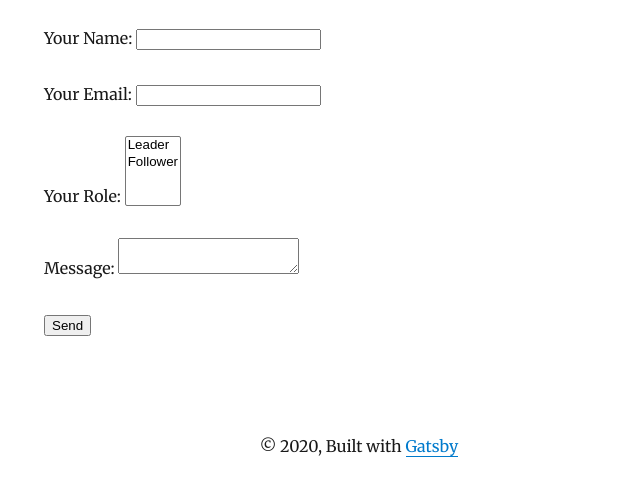
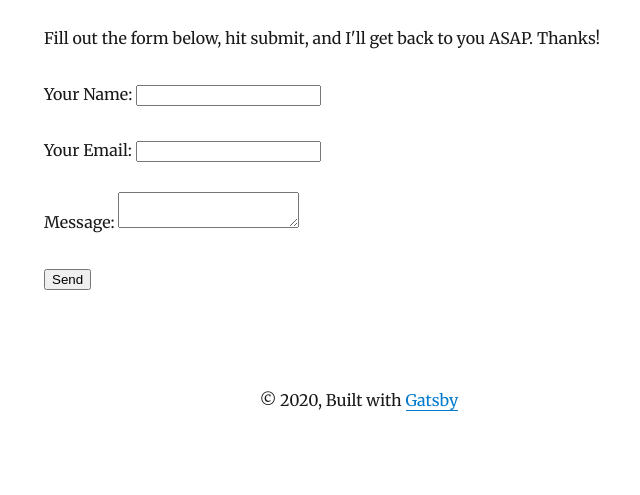
Before and after one commit to knickabokkaglory/benballance_com, a Gatsby site: page /contact in a window 1280 px wide. Shown: the part 171-666 px from the top of the page, without its empty margins (281-921 px from the left). Built offline with nearby package versions, Linux system fonts and the light colour scheme; Gatsby itself is replaced by a stand-in of ours; some packages are replaced by stand-ins of ours.

Commit message:
Add contact link and update form

```diff
--- a/src/pages/contact.js
+++ b/src/pages/contact.js
@@ -14,18 +14,13 @@ class ContactPage extends React.Component {
           keywords={[`blog`, `gatsby`, `javascript`, `react`]}
         />
         <h1>Contact Me</h1>
+        <p>Fill out the form below, hit submit, and I'll get back to you ASAP. Thanks!</p>
         <form name="contact" method="POST" data-netlify="true">
   <p>
     <label>Your Name: <input type="text" name="name" /></label>
   </p>
   <p>
     <label>Your Email: <input type="email" name="email" /></label>
-  </p>
-  <p>
-    <label>Your Role: <select name="role[]" multiple>
-      <option value="leader">Leader</option>
-      <option value="follower">Follower</option>
-    </select></label>
   </p>
   <p>
     <label>Message: <textarea name="message"></textarea></label>
--- a/src/pages/index.js
+++ b/src/pages/index.js
@@ -22,7 +22,7 @@ class IndexPage extends React.Component {
             👋
           </span>
         </h1>
-        <p>You've found my site. I'm a digital marketer and soccer fan. Originally from the UK, I now live in Philadelphia, PA. You can <a href='https://www.linkedin.com/in/ben-ballance'>connect with me on LinkedIn</a> or read about <a href="/now/">what I'm doing now</a>.
+        <p>You've found my site. I'm a digital marketer and soccer fan. Originally from the UK, I now live in Philadelphia, PA. You can <a href='/contact/'>connect with me here</a> or read about <a href="/now/">what I'm doing now</a>.
         </p>
         <Link to="/blog/">
           <Button marginTop="35px">Go to Blog</Button>
```
